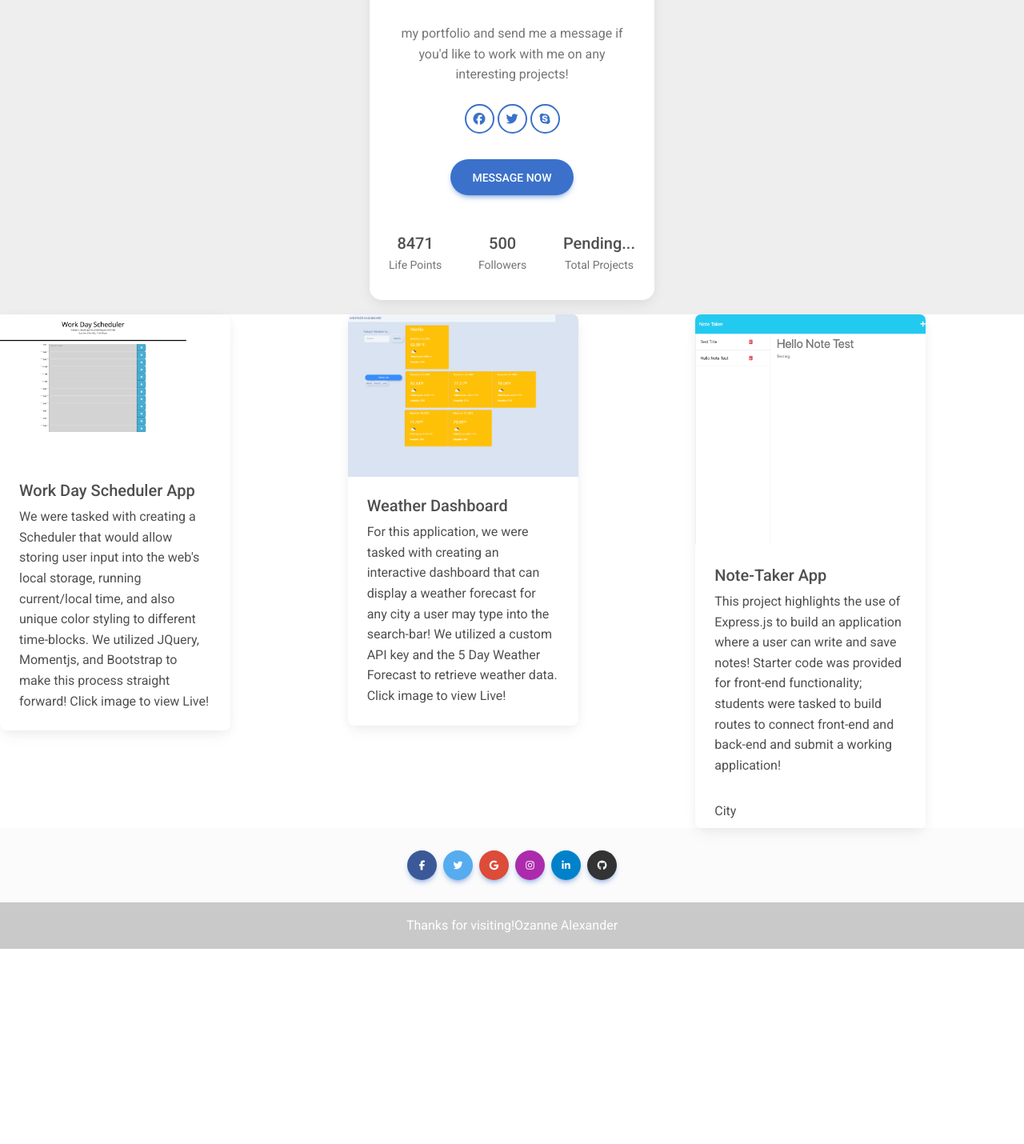
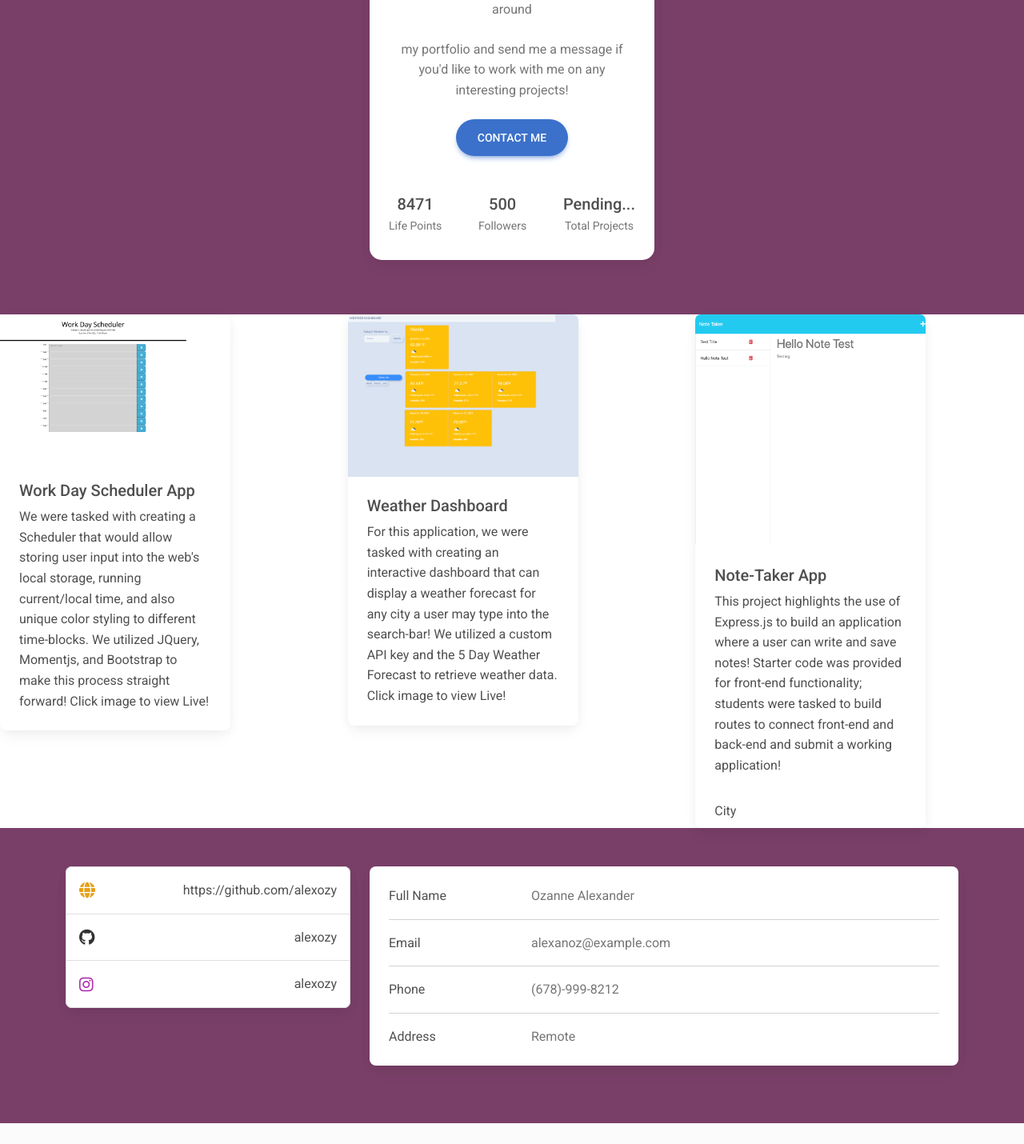
Before and after one commit to alexozy/final-portfolio, a React (Create React App) app: page / in a window 1280 px wide. Shown: the part 466-1896 px from the top of the page at 80% size. Before the commit the page ends 1652 px from the top, so only its background shows below. Built offline with nearby package versions, Linux system fonts and the light colour scheme.

Commit message:
added contact page boxes and loaded info

```diff
--- a/src/App.js
+++ b/src/App.js
@@ -2,7 +2,8 @@ import React from 'react';
 import Footer from "./components/Footer";
 import Nav from "./components/Nav";
 import Portfolio from "./components/Portfolio";
-import About from "./components/About"
+import About from "./components/About";
+import Contact from "./components/Contact";
 
 function App(){
 // create a function to
@@ -14,7 +15,7 @@ function App(){
       <main>
         <About />
       <Portfolio />
-
+      <Contact />
       </main>
       <Footer/>
     </div>
--- a/src/components/About.js
+++ b/src/components/About.js
@@ -2,9 +2,9 @@ import React from 'react';
 import Me from "../assets/me.jpeg";
 import { MDBCol, MDBContainer, MDBRow, MDBCard, MDBCardText, MDBCardBody, MDBCardImage, MDBBtn, MDBTypography, MDBIcon } from 'mdb-react-ui-kit';
 
-export default function ProfileStatistics() {
+export default function Profile() {
   return (
-    <div className="vh-100" style={{ backgroundColor: '#eee' }}>
+    <div className="vh-100" style={{ backgroundColor: '#793F68' }}>
       <MDBContainer className="container py-5 h-100">
         <MDBRow className="justify-content-center align-items-center h-100">
           <MDBCol md="12" xl="4">
@@ -24,19 +24,9 @@ export default function ProfileStatistics() {
                   my portfolio and send me a message if you'd like
                   to work with me on any interesting projects!
                 </MDBCardText>
-                <div className="mb-4 pb-2">
-                  <MDBBtn outline floating>
-                    <MDBIcon fab icon="facebook" size="lg" />
-                  </MDBBtn>
-                  <MDBBtn outline floating className="mx-1">
-                    <MDBIcon fab icon="twitter" size="lg" />
-                  </MDBBtn>
-                  <MDBBtn outline floating>
-                    <MDBIcon fab icon="skype" size="lg" />
-                  </MDBBtn>
-                </div>
+
                 <MDBBtn rounded size="lg" href=" ">
-                  Message now
+                  Contact Me
                 </MDBBtn>
                 <div className="d-flex justify-content-between text-center mt-5 mb-2">
                   <div>
--- a/src/components/Contact.js
+++ b/src/components/Contact.js
@@ -0,0 +1,92 @@
+import React from 'react';
+import {
+  MDBCol,
+  MDBContainer,
+  MDBRow,
+  MDBCard,
+  MDBCardText,
+  MDBCardBody,
+  MDBCardImage,
+  MDBBtn,
+  MDBBreadcrumb,
+  MDBBreadcrumbItem,
+  MDBProgress,
+  MDBProgressBar,
+  MDBIcon,
+  MDBListGroup,
+  MDBListGroupItem
+} from 'mdb-react-ui-kit';
+
+export default function ProfilePage() {
+  return (
+    <section style={{ backgroundColor: '#793F68' }}>
+      <MDBContainer className="py-5">
+
+        <MDBRow>
+          <MDBCol lg="4">
+
+            <MDBCard className="mb-4 mb-lg-0">
+              <MDBCardBody className="p-0">
+                <MDBListGroup flush className="rounded-3">
+                  <MDBListGroupItem className="d-flex justify-content-between align-items-center p-3">
+                    <MDBIcon fas icon="globe fa-lg text-warning" />
+                    <MDBCardText>https://github.com/alexozy</MDBCardText>
+                  </MDBListGroupItem>
+                  <MDBListGroupItem className="d-flex justify-content-between align-items-center p-3">
+                    <MDBIcon fab icon="github fa-lg" style={{ color: '#333333' }} />
+                    <MDBCardText>alexozy</MDBCardText>
+                  </MDBListGroupItem>
+                  <MDBListGroupItem className="d-flex justify-content-between align-items-center p-3">
+                    <MDBIcon fab icon="instagram fa-lg" style={{ color: '#ac2bac' }} />
+                    <MDBCardText>alexozy</MDBCardText>
+                  </MDBListGroupItem>
+                </MDBListGroup>
+              </MDBCardBody>
+            </MDBCard>
+          </MDBCol>
+          <MDBCol lg="8">
+            <MDBCard className="mb-4">
+              <MDBCardBody>
+                <MDBRow>
+                  <MDBCol sm="3">
+                    <MDBCardText>Full Name</MDBCardText>
+                  </MDBCol>
+                  <MDBCol sm="9">
+                    <MDBCardText className="text-muted">Ozanne Alexander</MDBCardText>
+                  </MDBCol>
+                </MDBRow>
+                <hr />
+                <MDBRow>
+                  <MDBCol sm="3">
+                    <MDBCardText>Email</MDBCardText>
+                  </MDBCol>
+                  <MDBCol sm="9">
+                    <MDBCardText className="text-muted">alexanoz@example.com</MDBCardText>
+                  </MDBCol>
+                </MDBRow>
+                <hr />
+                <MDBRow>
+                  <MDBCol sm="3">
+                    <MDBCardText>Phone</MDBCardText>
+                  </MDBCol>
+                  <MDBCol sm="9">
+                    <MDBCardText className="text-muted">(678)-999-8212</MDBCardText>
+                  </MDBCol>
+                </MDBRow>
+                <hr />
+                <MDBRow>
+                  <MDBCol sm="3">
+                    <MDBCardText>Address</MDBCardText>
+                  </MDBCol>
+                  <MDBCol sm="9">
+                    <MDBCardText className="text-muted">Remote</MDBCardText>
+                  </MDBCol>
+                </MDBRow>
+              </MDBCardBody>
+            </MDBCard>
+          </MDBCol>
+        </MDBRow>
+      </MDBContainer>
+    </section>
+  );
+}
```
